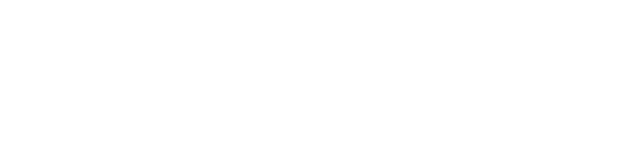
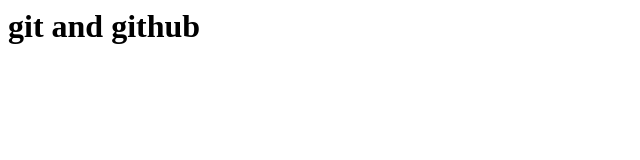
Before and after one commit to Zabihkeraam1/test-repo, a plain HTML site: page index.html in a window 1280 px wide. Shown: the whole page, without its empty margins (0-640 px from the left). Drawn offline with Linux system fonts and the light colour scheme.

Commit message:
UPDATED(index.html): we added title and heading

```diff
--- a/index.html
+++ b/index.html
@@ -1,10 +1,12 @@
 <!DOCTYPE <html>
 <html>
     <head>
-        <title></title>
+        <title>home</title>
     </head>
 
     <body>
-        <h1></h1>
+        <h1>
+            git and github
+        </h1>
     </body>
 </html>
```
